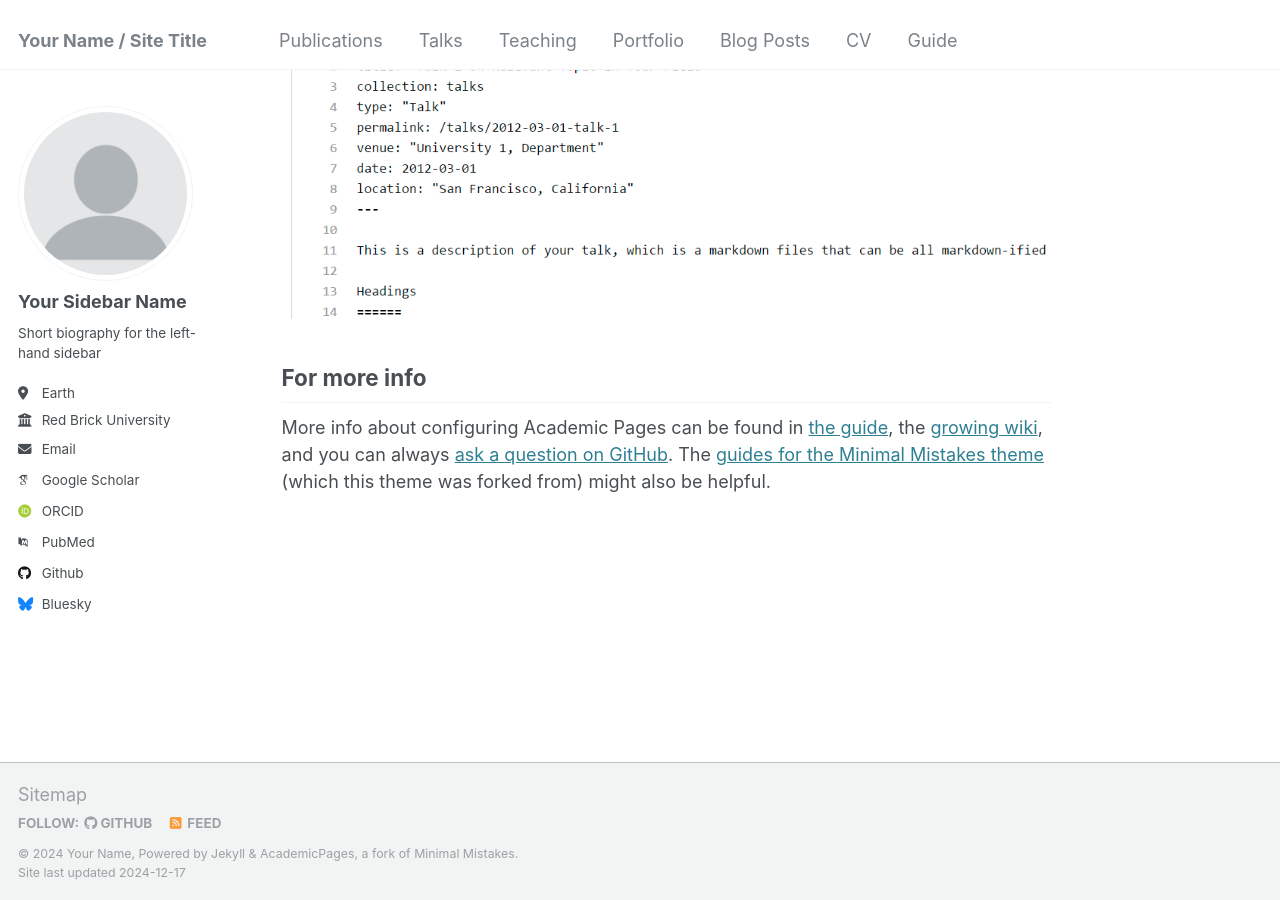
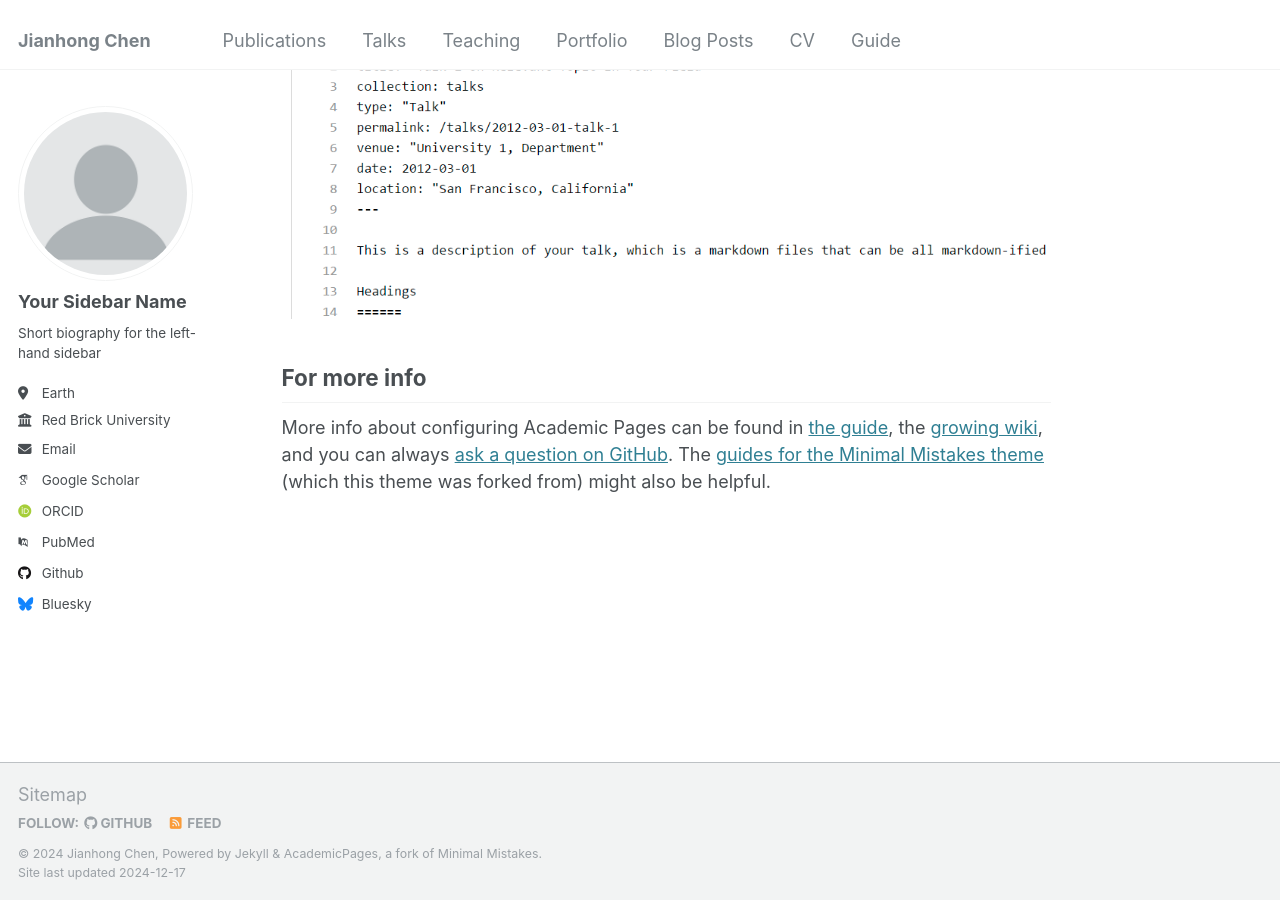
Before and after one commit to PeChen123/Jianhong_Chen, a Jekyll site: the page built from _pages/about.md, in a window 1280 px wide and 900 px high, scrolled down 2643 px. Built offline with Jekyll 4.4.1, drawn with Linux system fonts in a browser that asks for light colours; some web fonts are replaced.

Commit message:
Update _config.yml

```diff
--- a/_config.yml
+++ b/_config.yml
@@ -8,13 +8,13 @@
 
 # Basic Site Settings
 locale                   : "en-US"
-title                    : "Your Name / Site Title"
+title                    : "Jianhong Chen"
 title_separator          : "-"
-name                     : &name "Your Name"
+name                     : &name "Jianhong Chen"
 description              : &description "personal description"
-url                      : https://academicpages.github.io # the base hostname & protocol for your site e.g. "https://[your GitHub username].github.io"
+url                      : "https://Jianhong_chen.github.io" # the base hostname & protocol for your site e.g. "https://[your GitHub username].github.io"
 baseurl                  : "" # the subpath of your site, e.g. "/blog"
-repository               : "academicpages/academicpages.github.io"
+repository               : "PeChen123/Jianhong_Chen.github.io"
 
 # Site Author - The following control what appear as part of the author content on the side bar.
 #               If a field is blank the icon and link will not appear, otherwise it will be shown.
```
